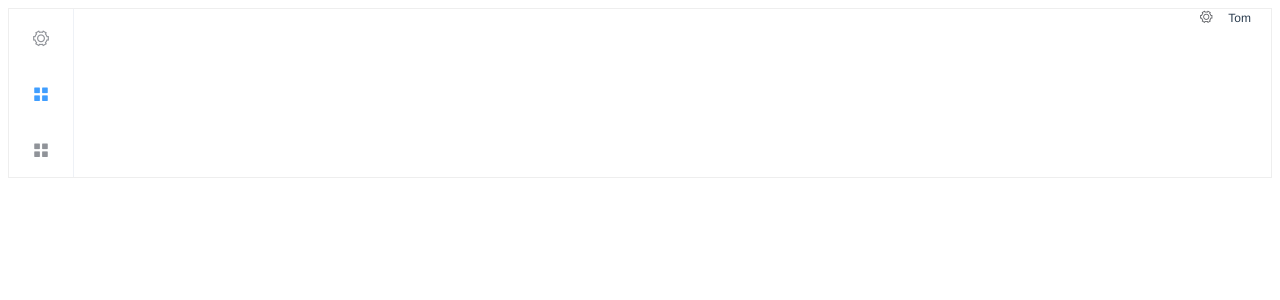
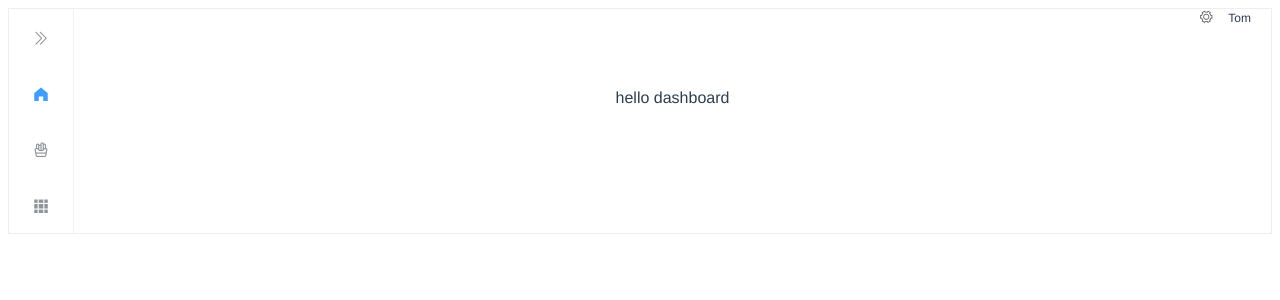
Before and after one commit to hntvip/shop-friendly-with-google, a Vue app in the folder client/: page /#/dashboard in a window 1280 px wide. Shown: the top 300 px of the page. Built offline with nearby package versions, Linux system fonts and the light colour scheme.

Commit message:
change layout

```diff
--- a/client/package.json
+++ b/client/package.json
@@ -41,7 +41,9 @@
       "plugin:vue/essential",
       "@vue/standard"
     ],
-    "rules": {},
+    "rules": {
+      "indent": [2, 2]
+    },
     "parserOptions": {
       "parser": "babel-eslint"
     }
--- a/client/src/App.vue
+++ b/client/src/App.vue
@@ -1,62 +1,9 @@
 <template>
   <div id="app">
-    <el-container style="border: 1px solid #eee">
-      <el-aside style="background-color: rgb(238, 241, 246)" :class="{ active: isCollapse == true }">
-        <el-menu router="router" default-active="2" class="el-menu-vertical-demo" @open="handleOpen" @close="handleClose" :collapse="isCollapse">
-          <el-menu-item index="1" @click="collapseMenu">
-            <i class="el-icon-setting"></i>
-            <span slot="title">Collapse</span>
-          </el-menu-item>
-          <el-menu-item index="2" route="/product-list-page" >
-            <i class="el-icon-menu"></i>
-            <span slot="title">Product List Page</span>
-          </el-menu-item>
-          <el-menu-item index="3" route="/product-page/1" >
-            <i class="el-icon-menu"></i>
-            <span slot="title">Product Page width Id =1</span>
-          </el-menu-item>
-        </el-menu>
-      </el-aside>
-
-      <el-container>
-        <el-header style="text-align: right; font-size: 12px">
-          <el-dropdown>
-            <i class="el-icon-setting" style="margin-right: 15px"></i>
-            <el-dropdown-menu slot="dropdown">
-              <el-dropdown-item>View</el-dropdown-item>
-              <el-dropdown-item>Add</el-dropdown-item>
-              <el-dropdown-item>Delete</el-dropdown-item>
-            </el-dropdown-menu>
-          </el-dropdown>
-          <span>Tom</span>
-        </el-header>
-
-        <el-main>
-          <router-view/>
-        </el-main>
-      </el-container>
-
-    </el-container>
+    <router-view/>
   </div>
 </template>
 <style lang="less">
-.el-menu-vertical-demo:not(.el-menu--collapse) {
-  // width: 200px;
-  // min-height: 400px;
-}
-.el-aside.active {
-  width: 65px !important ;
-}
-.el-menu {
-  border-right: none !important;
-}
-#app {
-  font-family: 'Avenir', Helvetica, Arial, sans-serif;
-  -webkit-font-smoothing: antialiased;
-  -moz-osx-font-smoothing: grayscale;
-  text-align: center;
-  color: #2c3e50;
-}
 
 </style>
 
@@ -64,25 +11,14 @@
   export default {
     data() {
       return {
-        isCollapse: true,
-        router: true
+
       };
     },
     computed: {
 
     },
     methods: {
-      handleOpen(key, keyPath) {
-        console.log(key, keyPath);
-      },
-      handleClose(key, keyPath) {
-        console.log(key, keyPath);
-      },
-      collapseMenu() {
-        console.log("button clicked")
 
-        this.isCollapse = !this.isCollapse;
-      }
     }
   }
 </script>
--- a/client/src/components/Product.vue
+++ b/client/src/components/Product.vue
@@ -1,23 +1,40 @@
 <template>
+  <div class="product">
+    <el-row>
+      <el-col :span="6">
+        <img src="" alt="imgage of product">
+      </el-col>
+      <el-col :span="6">
 
+      </el-col>
+    </el-row>
+
+  </div>
 </template>
 
 <script>
-
 export default {
   name: 'Product',
-  data() {
-    return {
-      currentDate: new Date()
-    };
-  },
-  methods: {
-
+  props: {
+    msg: String
   }
 }
 </script>
 
 <!-- Add "scoped" attribute to limit CSS to this component only -->
 <style scoped lang="less">
-
+h3 {
+  margin: 40px 0 0;
+}
+ul {
+  list-style-type: none;
+  padding: 0;
+}
+li {
+  display: inline-block;
+  margin: 0 10px;
+}
+a {
+  color: #42b983;
+}
 </style>
--- a/client/src/components/ProductListPage.vue
+++ b/client/src/components/ProductListPage.vue
@@ -6,7 +6,7 @@
         <div style="padding: 14px;">
           <span>Yummy hamburger1</span>
           <div class="bottom clearfix">
-            <time class="time">{{ currentDate }}</time>
+            <time class="time"></time>
             <el-button type="text" class="button">Operating</el-button>
           </div>
         </div>
--- /dev/null
+++ b/client/src/layout/index.vue
@@ -0,0 +1,98 @@
+<template>
+  <div class="app-wrapper">
+    <el-container style="border: 1px solid #eee">
+      <el-aside style="background-color: rgb(238, 241, 246)" :class="{ active: isCollapse == true }">
+        <el-menu router="router" default-active="2" class="el-menu-vertical-demo" @open="handleOpen" @close="handleClose" :collapse="isCollapse">
+          <el-menu-item index="1" @click="collapseMenu">
+            <i v-bind:class="[isCollapse ? 'el-icon-d-arrow-right' : 'el-icon-d-arrow-left']"></i>
+          </el-menu-item>
+           <el-menu-item index="2" route="/" >
+            <i class="el-icon-s-home"></i>
+            <span slot="title">HOME</span>
+          </el-menu-item>
+          <el-menu-item index="3" route="/product-list-page">
+            <i class="el-icon-potato-strips"></i>
+            <span slot="title">Product List Page</span>
+          </el-menu-item>
+          <el-menu-item index="4" route="/product-page" >
+            <i class="el-icon-s-grid"></i>
+            <span slot="title">Product Page width Id =1</span>
+          </el-menu-item>
+        </el-menu>
+      </el-aside>
+
+      <el-container>
+        <el-header style="text-align: right; font-size: 12px">
+          <el-dropdown>
+            <i class="el-icon-setting" style="margin-right: 15px"></i>
+            <el-dropdown-menu slot="dropdown">
+              <el-dropdown-item>View</el-dropdown-item>
+              <el-dropdown-item>Add</el-dropdown-item>
+              <el-dropdown-item>Delete</el-dropdown-item>
+            </el-dropdown-menu>
+          </el-dropdown>
+          <span>Tom</span>
+        </el-header>
+
+        <el-main>
+          <router-view :key="$route.fullPath"/>
+        </el-main>
+      </el-container>
+
+    </el-container>
+  </div>
+</template>
+
+<script>
+
+export default {
+  name: 'Layout',
+  components: {
+
+  },
+  data() {
+      return {
+        isCollapse: true,
+        router: true,
+        isActive:true,
+        hasError : false
+      }
+  },
+  computed: {
+
+  },
+  methods: {
+    handleOpen (key, keyPath) {
+        console.log(key, keyPath);
+    },
+    handleClose (key, keyPath) {
+        console.log(key, keyPath);
+    },
+    collapseMenu () {
+        console.log("button clicked")
+        this.isCollapse = !this.isCollapse;
+    }
+  }
+}
+</script>
+
+<style lang="less">
+.el-menu-vertical-demo:not(.el-menu--collapse) {
+  // width: 200px;
+  // min-height: 400px;
+}
+.el-aside.active {
+  width: 65px !important ;
+}
+.el-menu {
+  border-right: none !important;
+}
+#app {
+  font-family: 'Avenir', Helvetica, Arial, sans-serif;
+  -webkit-font-smoothing: antialiased;
+  -moz-osx-font-smoothing: grayscale;
+  text-align: center;
+  color: #2c3e50;
+}
+
+</style>
--- a/client/src/router.js
+++ b/client/src/router.js
@@ -1,28 +1,44 @@
 import Vue from 'vue'
 import Router from 'vue-router'
 import Home from './views/Home.vue'
+import Layout from './layout/index.vue'
 import ProductListPage from './views/ProductListPage.vue'
 import ProductPage from './views/ProductPage.vue'
 Vue.use(Router)
 
 export default new Router({
   routes: [
+    // {
+    //   path: '/',
+    //   name: 'home',
+    //   component: Home
+    // },
     {
       path: '/',
-      name: 'home',
-      component: Home
+      component: Layout,
+      redirect: '/dashboard',
+      children: [
+        {
+          path: 'dashboard',
+          component: () => import('@/views/dashboard/index'),
+          name: 'Dashboard'
+        }
+      ]
     },
     {
-      path: '/product-page',
+      component: Layout,
+      path: '/product-list-page',
       name: 'product-list-page',
       component: ProductListPage
     },
     {
-      path: 'product/:id', // id of product
+      component: Layout,
+      path: '/product-page',
       name: 'product-page',
       component: ProductPage
     },
     {
+      component: Layout,
       path: '/about',
       name: 'about',
       // route level code-splitting
--- a/client/src/views/ProductPage.vue
+++ b/client/src/views/ProductPage.vue
@@ -1,5 +1,5 @@
 <template>
-
+  <Product></Product>
 </template>
 
 <script>
--- /dev/null
+++ b/client/src/views/dashboard/index.vue
@@ -0,0 +1,26 @@
+<template>
+  <div class="dashboard">
+    hello dashboard
+  </div>
+</template>
+
+<script>
+
+export default {
+  name: 'Dashboard',
+  components: {
+
+  },
+  computed: {
+
+  },
+  methods: {
+
+  }
+}
+</script>
+
+<style lang="less">
+
+
+</style>
```
Also changed, not shown: client/settings.js (added, +21 -0 lines), client/src/layout/components/Sidebar/index.vue (added, +21 -0 lines), client/.eslintrc.js (added), 1 other file (tests, documents, lock files or other folders).
